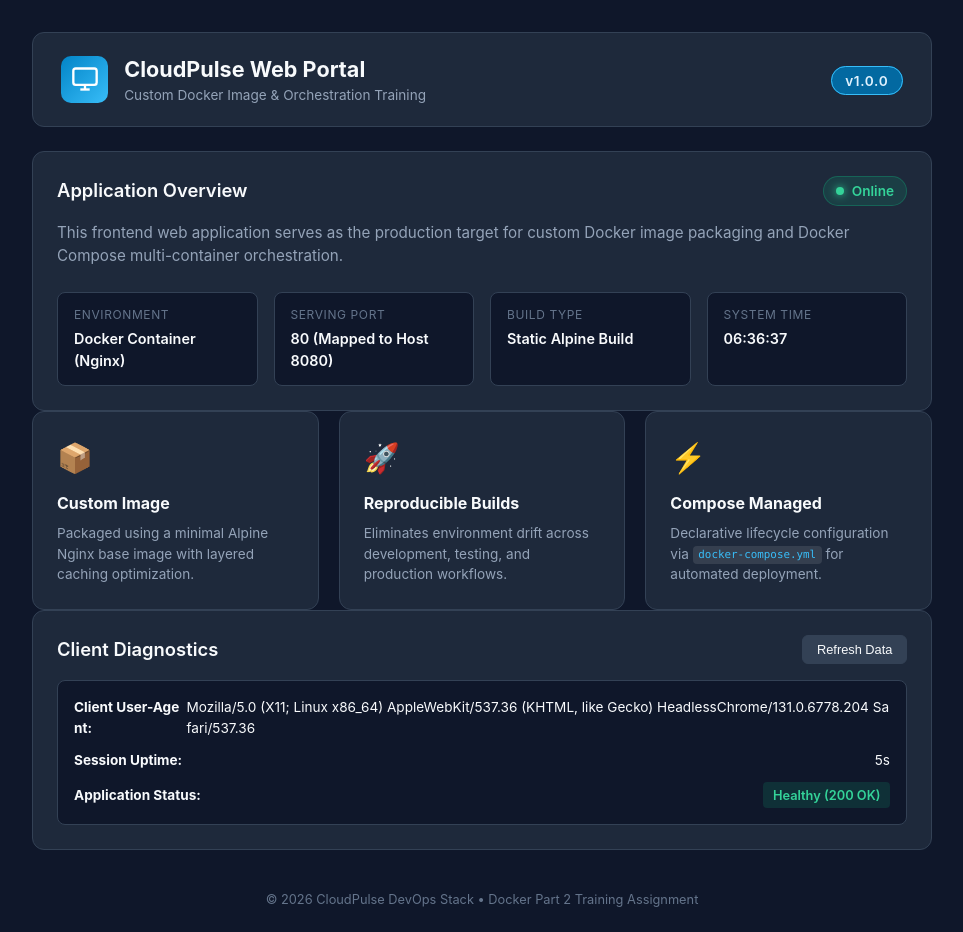
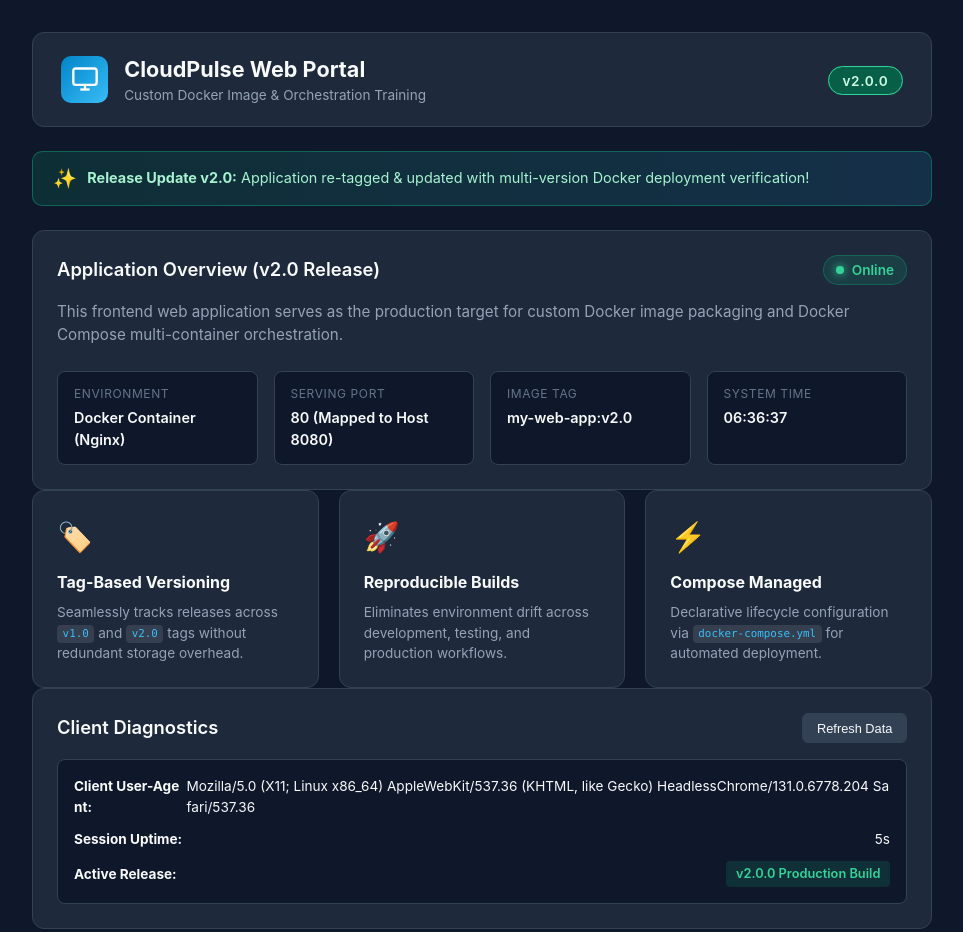
Before and after one commit to rsllearning/docker-custom-image-and-compose-sanketahire, a plain HTML site: page index.html in a window 1280 px wide. Shown: the top 932 px of the page, without its empty margins (158-1121 px from the left). Drawn offline with Linux system fonts and the light colour scheme.

Commit message:
feat(Task-2 image): build, run, and tag custom Docker images

```diff
--- a/index.html
+++ b/index.html
@@ -3,7 +3,7 @@
 <head>
   <meta charset="UTF-8">
   <meta name="viewport" content="width=device-width, initial-scale=1.0">
-  <title>CloudPulse Web Portal - v1.0.0</title>
+  <title>CloudPulse Web Portal - v2.0.0</title>
   <link rel="stylesheet" href="styles.css">
 </head>
 <body>
@@ -23,14 +23,19 @@
         </div>
       </div>
       <div class="header-right">
-        <span class="badge" id="versionBadge">v1.0.0</span>
+        <span class="badge badge-v2" id="versionBadge">v2.0.0</span>
       </div>
     </header>
+
+    <div class="update-banner">
+      <span class="sparkle">✨</span>
+      <span><strong>Release Update v2.0:</strong> Application re-tagged &amp; updated with multi-version Docker deployment verification!</span>
+    </div>
 
     <main class="main-content">
       <section class="card hero-card">
         <div class="card-header">
-          <h2>Application Overview</h2>
+          <h2>Application Overview (v2.0 Release)</h2>
           <span class="status-indicator online"><span class="dot"></span> Online</span>
         </div>
         <p>This frontend web application serves as the production target for custom Docker image packaging and Docker Compose multi-container orchestration.</p>
@@ -44,8 +49,8 @@
             <span class="meta-value">80 (Mapped to Host 8080)</span>
           </div>
           <div class="meta-item">
-            <span class="meta-label">Build Type</span>
-            <span class="meta-value">Static Alpine Build</span>
+            <span class="meta-label">Image Tag</span>
+            <span class="meta-value">my-web-app:v2.0</span>
           </div>
           <div class="meta-item">
             <span class="meta-label">System Time</span>
@@ -56,9 +61,9 @@
 
       <section class="features-grid">
         <div class="card feature-card">
-          <div class="feature-icon">📦</div>
-          <h3>Custom Image</h3>
-          <p>Packaged using a minimal Alpine Nginx base image with layered caching optimization.</p>
+          <div class="feature-icon">🏷️</div>
+          <h3>Tag-Based Versioning</h3>
+          <p>Seamlessly tracks releases across <code>v1.0</code> and <code>v2.0</code> tags without redundant storage overhead.</p>
         </div>
         <div class="card feature-card">
           <div class="feature-icon">🚀</div>
@@ -87,8 +92,8 @@
             <span id="uptime">0s</span>
           </div>
           <div class="diag-row">
-            <strong>Application Status:</strong>
-            <span class="tag-success">Healthy (200 OK)</span>
+            <strong>Active Release:</strong>
+            <span class="tag-success">v2.0.0 Production Build</span>
           </div>
         </div>
       </section>
--- a/styles.css
+++ b/styles.css
@@ -84,6 +84,29 @@ body {
   border-radius: 9999px;
   border: 1px solid #38bdf8;
   letter-spacing: 0.05em;
+}
+
+.badge-v2 {
+  background-color: #065f46;
+  color: #d1fae5;
+  border: 1px solid #34d399;
+}
+
+/* Update Banner */
+.update-banner {
+  background: linear-gradient(90deg, rgba(16, 185, 129, 0.15), rgba(56, 189, 248, 0.15));
+  border: 1px solid rgba(16, 185, 129, 0.4);
+  padding: 0.75rem 1.25rem;
+  border-radius: 10px;
+  font-size: 0.9rem;
+  color: #a7f3d0;
+  display: flex;
+  align-items: center;
+  gap: 0.65rem;
+}
+
+.sparkle {
+  font-size: 1.2rem;
 }
 
 /* Card General */
```
Also changed, not shown: screenshots/01-custom-image-built-successfully.png (added), screenshots/02-application-running-inside-docker.png (added), screenshots/03-application-accessible-browser-v1.png (added), screenshots/04-application-updated-browser-v2.png (added), screenshots/05-docker-images-multitag-v1-v2.png (added).
